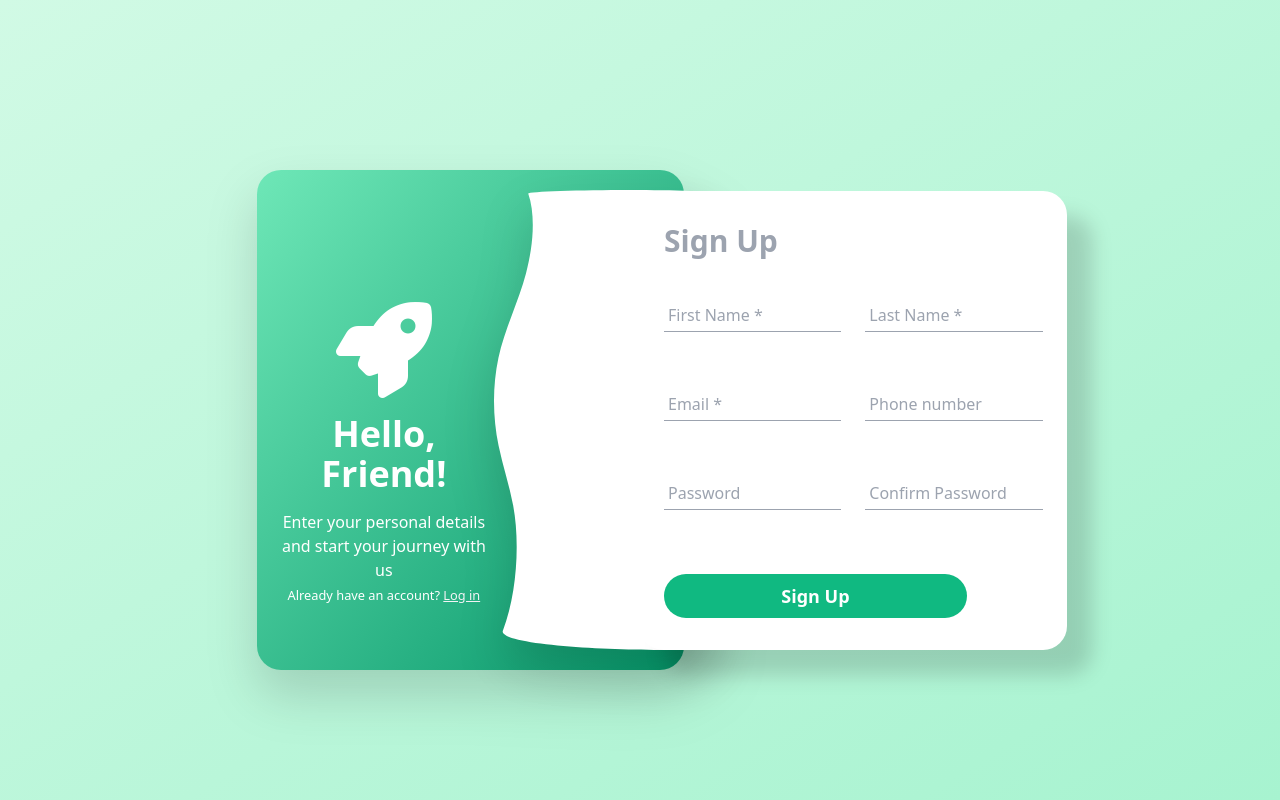
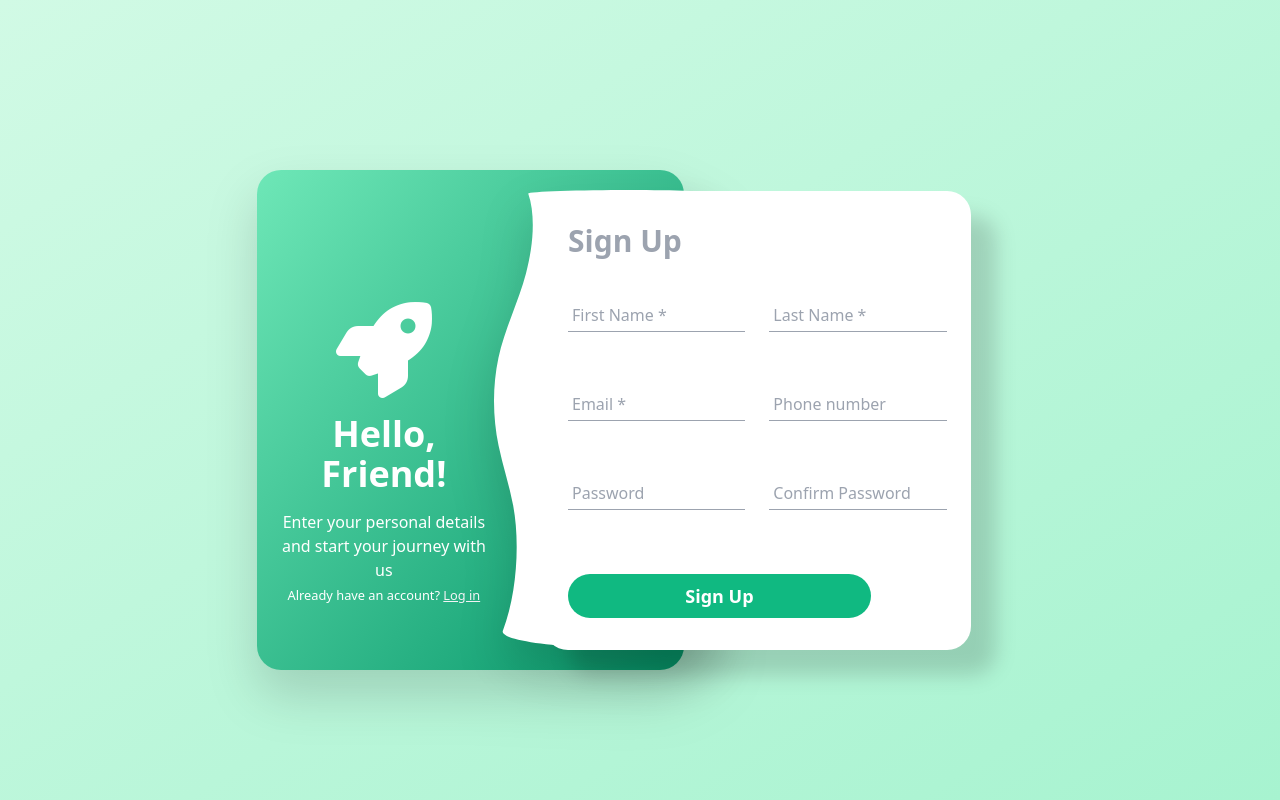
Before and after one commit to Torelli/sign-up-form, a website: page index.html in a window 1280 px wide. Drawn offline with Linux system fonts and the light colour scheme.

Commit message:
Update index.html

```diff
--- a/index.html
+++ b/index.html
@@ -19,7 +19,7 @@
         </div>
         <img class="relative left-8 drop-shadow-2xl" src="./imgs/curve.svg" alt="">
     </div>
-    <div class="h-full w-full md:bg-white md:relative md:right-32 md:w-1/3 md:h-auto md:flex-none md:rounded-3xl md:px-4 md:drop-shadow-no-left">
+    <div class="h-full w-full md:bg-white md:relative md:right-24 md:w-1/3 md:h-auto md:flex-none md:rounded-3xl md:px-4 md:drop-shadow-no-left">
         <div class="absolute top-1 z-0 pt-12 w-full overflow-hidden leading-[0] scale-x-[-1] md:hidden">
             <svg class="relative block w-svg h-[100px]" data-name="Layer 1" xmlns="http://www.w3.org/2000/svg" viewBox="0 0 1200 120" preserveAspectRatio="none">
                 <path d="M985.66,92.83C906.67,72,823.78,31,743.84,14.19c-82.26-17.34-168.06-16.33-250.45.39-57.84,11.73-114,31.07-172,41.86A600.21,600.21,0,0,1,0,27.35V120H1200V95.8C1132.19,118.92,1055.71,111.31,985.66,92.83Z" class="fill-white"></path>
```
